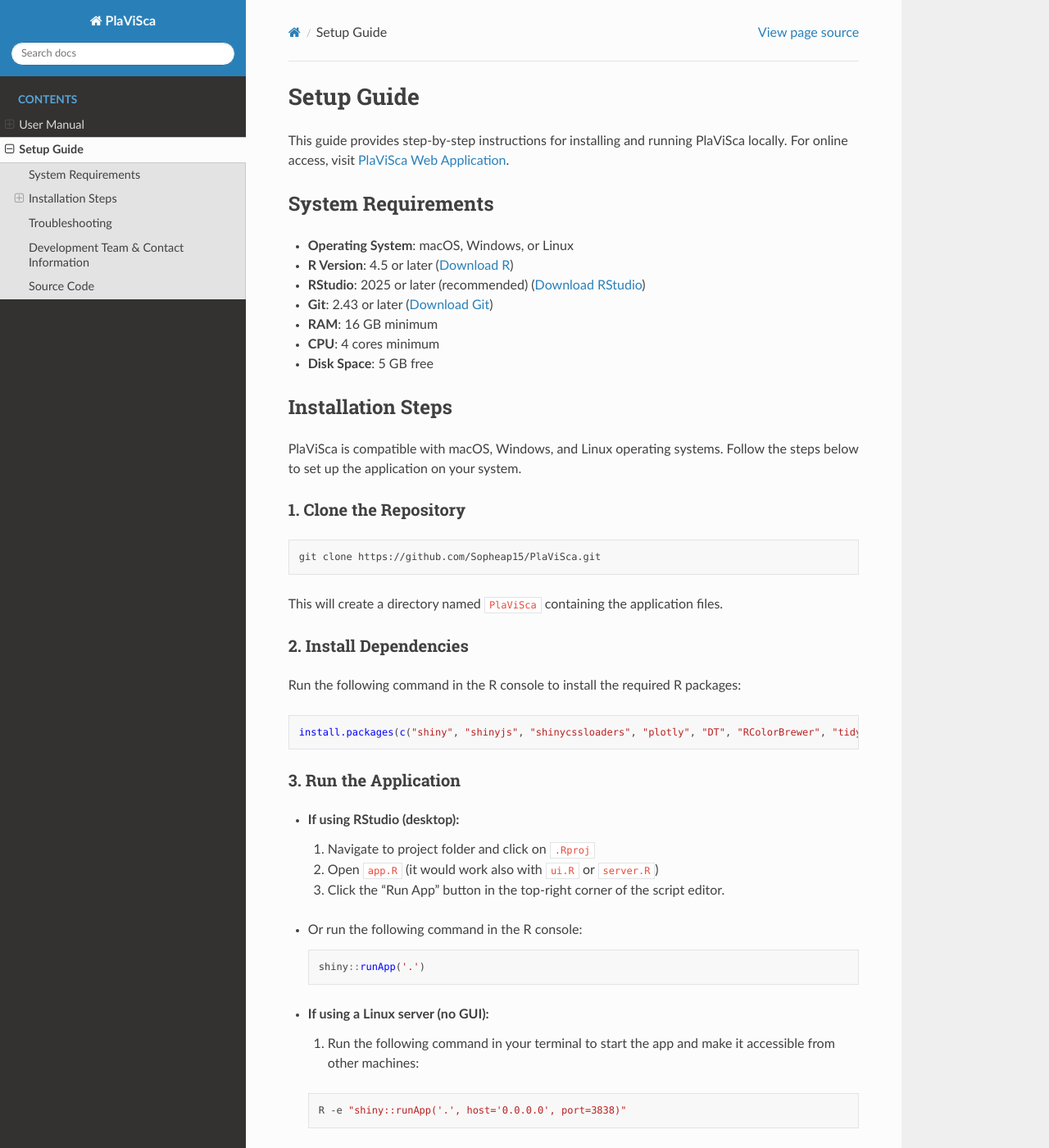
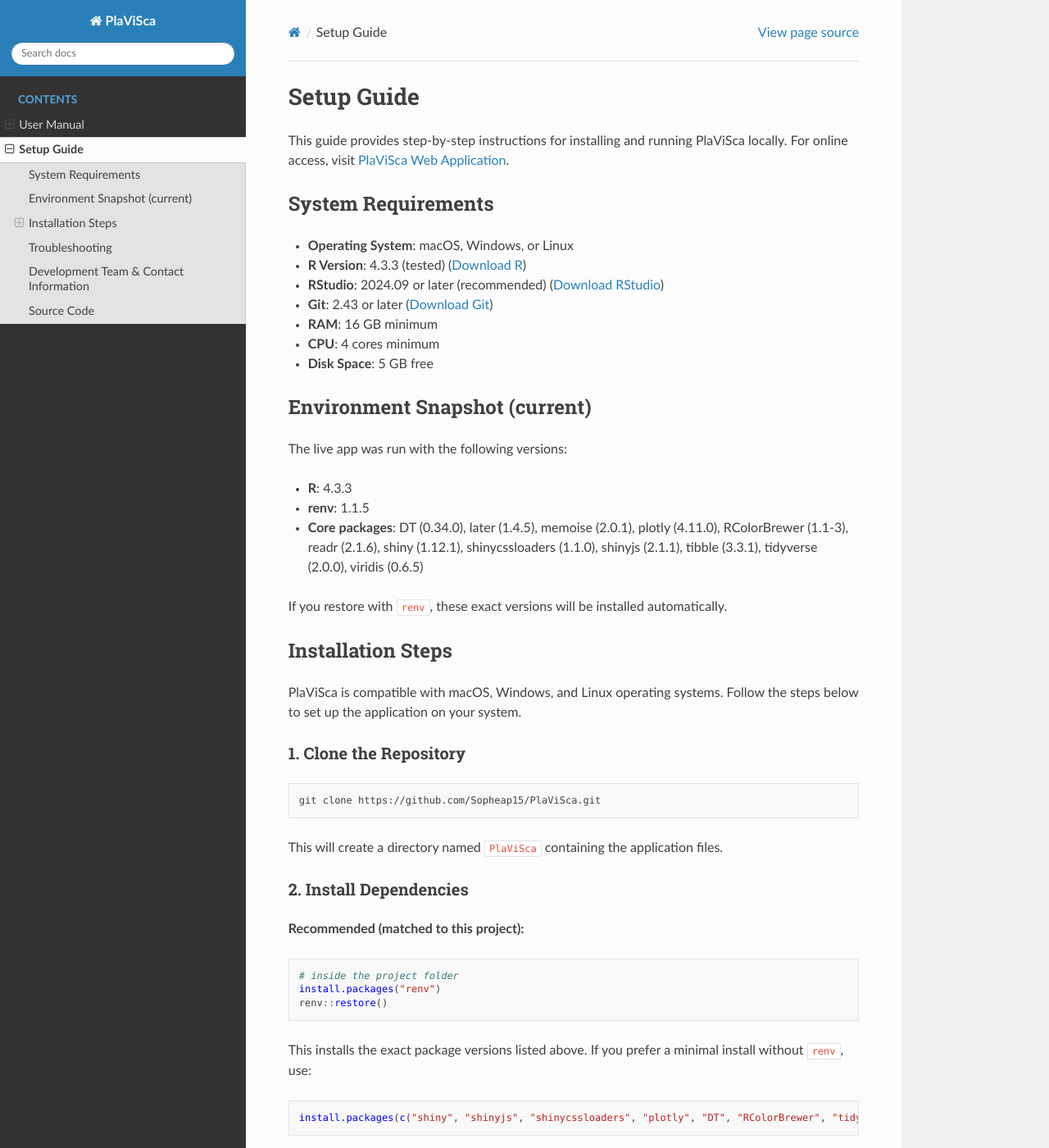
Before and after one commit to baia-ipc/PlaViSCA-app, a Sphinx documentation site: the page built from manual/docs/source/setup_guide.md, in a window 1280 px wide and 1400 px high. Shown: the whole window at 82% size. Built offline with Sphinx 7.4.7 and the Read the Docs theme 3.1.0, drawn with Linux system fonts in a browser that asks for light colours; some of the changed text lies outside the part shown.

Commit message:
fix viridis package and improve style

````diff
--- a/manual/docs/source/setup_guide.md
+++ b/manual/docs/source/setup_guide.md
@@ -5,12 +5,22 @@
 ## System Requirements
 
 - **Operating System**: macOS, Windows, or Linux
-- **R Version**: 4.5 or later ([Download R](https://cran.r-project.org/))
-- **RStudio**: 2025 or later (recommended) ([Download RStudio](https://posit.co/download/rstudio-desktop/))
+- **R Version**: 4.3.3 (tested) ([Download R](https://cran.r-project.org/))
+- **RStudio**: 2024.09 or later (recommended) ([Download RStudio](https://posit.co/download/rstudio-desktop/))
 - **Git**: 2.43 or later ([Download Git](https://git-scm.com/downloads))
 - **RAM**: 16 GB minimum
 - **CPU**: 4 cores minimum
 - **Disk Space**: 5 GB free
+
+## Environment Snapshot (current)
+
+The live app was run with the following versions:
+
+- **R**: 4.3.3
+- **renv**: 1.1.5
+- **Core packages**: DT (0.34.0), later (1.4.5), memoise (2.0.1), plotly (4.11.0), RColorBrewer (1.1-3), readr (2.1.6), shiny (1.12.1), shinycssloaders (1.1.0), shinyjs (2.1.1), tibble (3.3.1), tidyverse (2.0.0), viridis (0.6.5)
+
+If you restore with `renv`, these exact versions will be installed automatically.
 
 ## Installation Steps
 
@@ -26,10 +36,18 @@
 
 ### 2. Install Dependencies
 
-Run the following command in the R console to install the required R packages:
+**Recommended (matched to this project):**
 
 ```r
-install.packages(c("shiny", "shinyjs", "shinycssloaders", "plotly", "DT", "RColorBrewer", "tidyverse", "later"))
+# inside the project folder
+install.packages("renv")
+renv::restore()
+```
+
+This installs the exact package versions listed above. If you prefer a minimal install without `renv`, use:
+
+```r
+install.packages(c("shiny", "shinyjs", "shinycssloaders", "plotly", "DT", "RColorBrewer", "tidyverse", "later", "memoise", "viridis", "readr", "tibble"))
 ```
 
 ### 3. Run the Application
@@ -67,7 +85,7 @@
 
 If you encounter issues during installation or running the app, refer to the following common problems and solutions:
 
-- **App does not start**: Ensure all dependencies are installed correctly. Check that your R version is 4.5 or later. Try restarting RStudio.
+- **App does not start**: Ensure all dependencies are installed correctly. Check that your R version is 4.3.3 (tested) or newer. Try restarting RStudio.
 - **Data not loading**: Verify that data files are placed in the `data/` directory with the correct names and formats (see User Manual for details).
 - **Browser issues**: Clear your browser cache or try a different browser. Ensure JavaScript is enabled.
 - **Performance issues**: PlaViSca requires at least 16 GB RAM. Close other applications if needed.
````
Also changed, not shown: manual/docs/source/user_manual.md (+30 -37 lines), 17 other files.
